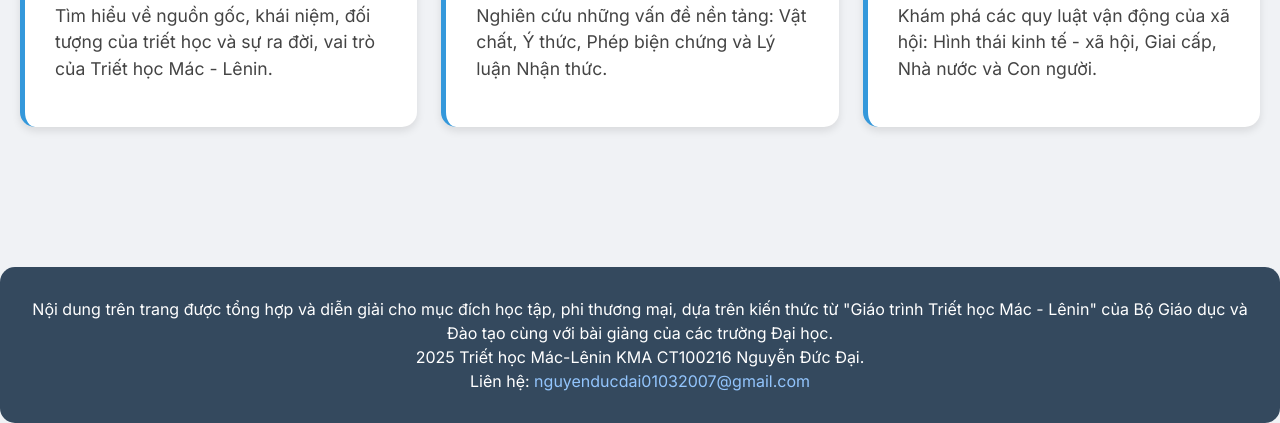
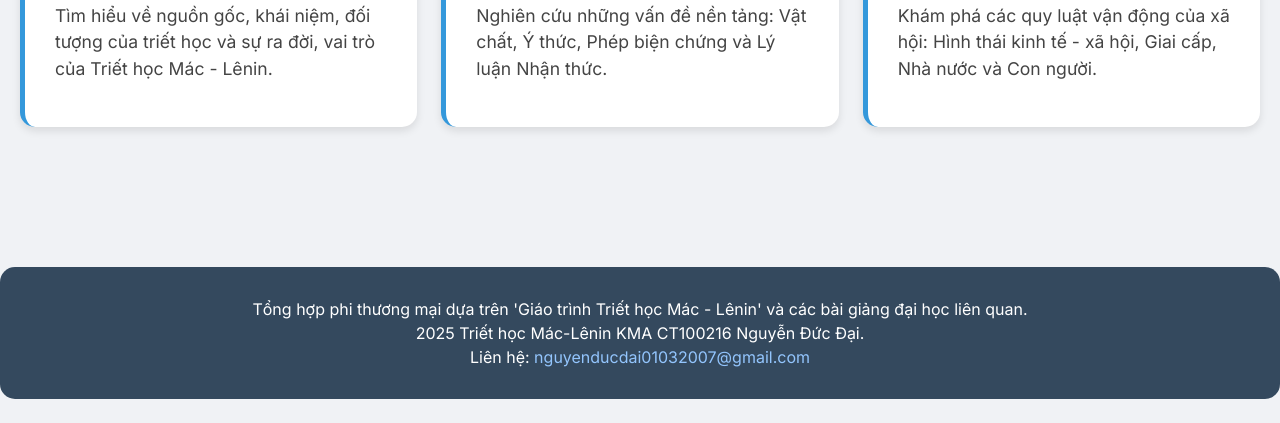
Before and after one commit to lnriax/Pilosophos-CT100216, a plain HTML site: page index.html in a window 1280 px wide. Shown: the part 498-921 px from the top of the page. After the commit the page ends 897 px from the top, so only its background shows below. Drawn offline with nearby package versions, Linux system fonts and the light colour scheme.

Commit message:
Update index.html

```diff
--- a/index.html
+++ b/index.html
@@ -786,7 +786,7 @@
 
     <!-- Footer Section -->
     <footer class="footer">
-        <p> Nội dung trên trang được tổng hợp và diễn giải cho mục đích học tập, phi thương mại, dựa trên kiến thức từ "Giáo trình Triết học Mác - Lênin" của Bộ Giáo dục và Đào tạo cùng với bài giảng của các trường Đại học.</p>
+        <p>Tổng hợp phi thương mại dựa trên 'Giáo trình Triết học Mác - Lênin' và các bài giảng đại học liên quan.</p>
         <p>2025 Triết học Mác-Lênin KMA CT100216 Nguyễn Đức Đại.</p>
         <p>Liên hệ: <a href="mailto:contact@example.com" class="text-blue-300 hover:underline">nguyenducdai01032007@gmail.com</a></p>
     </footer>
```
